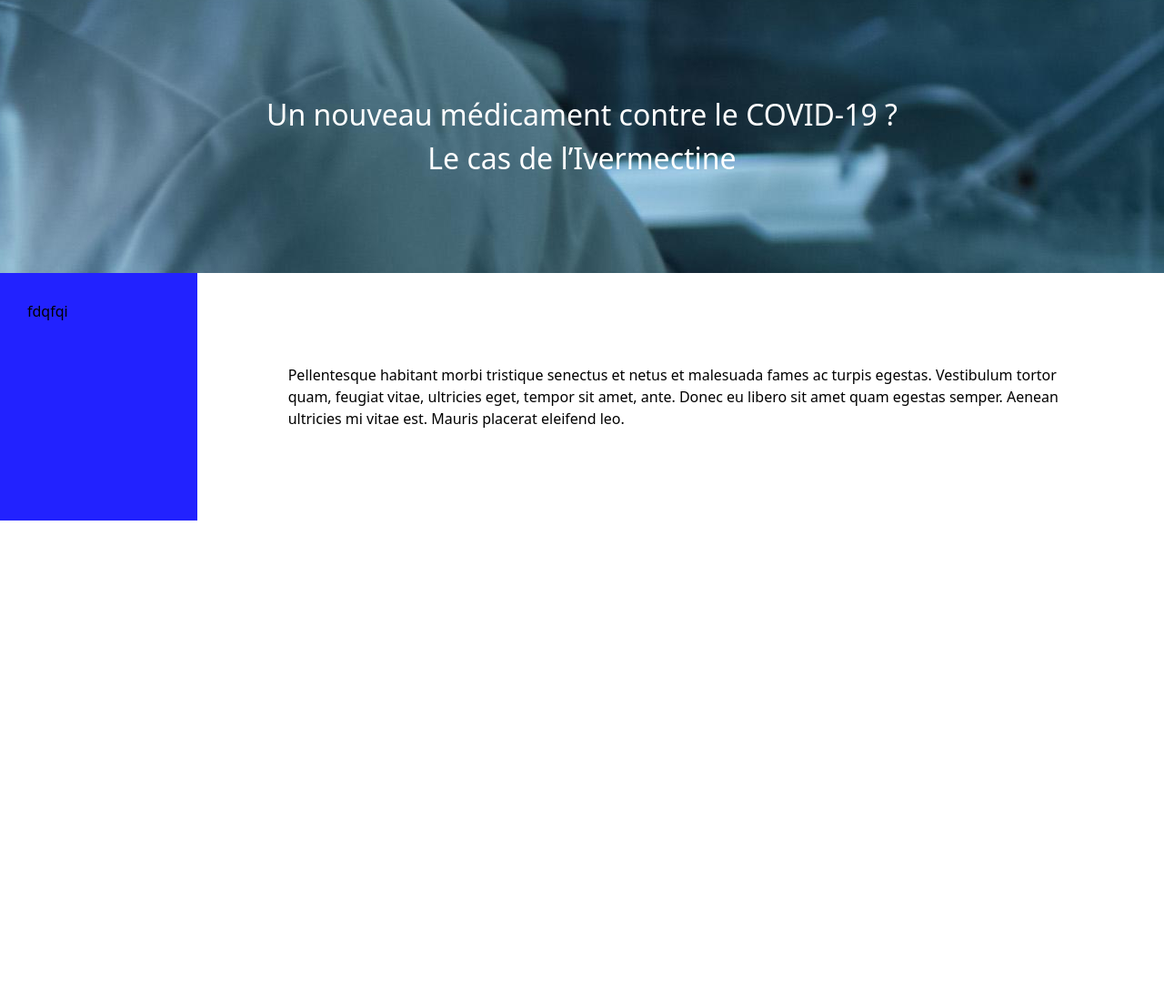
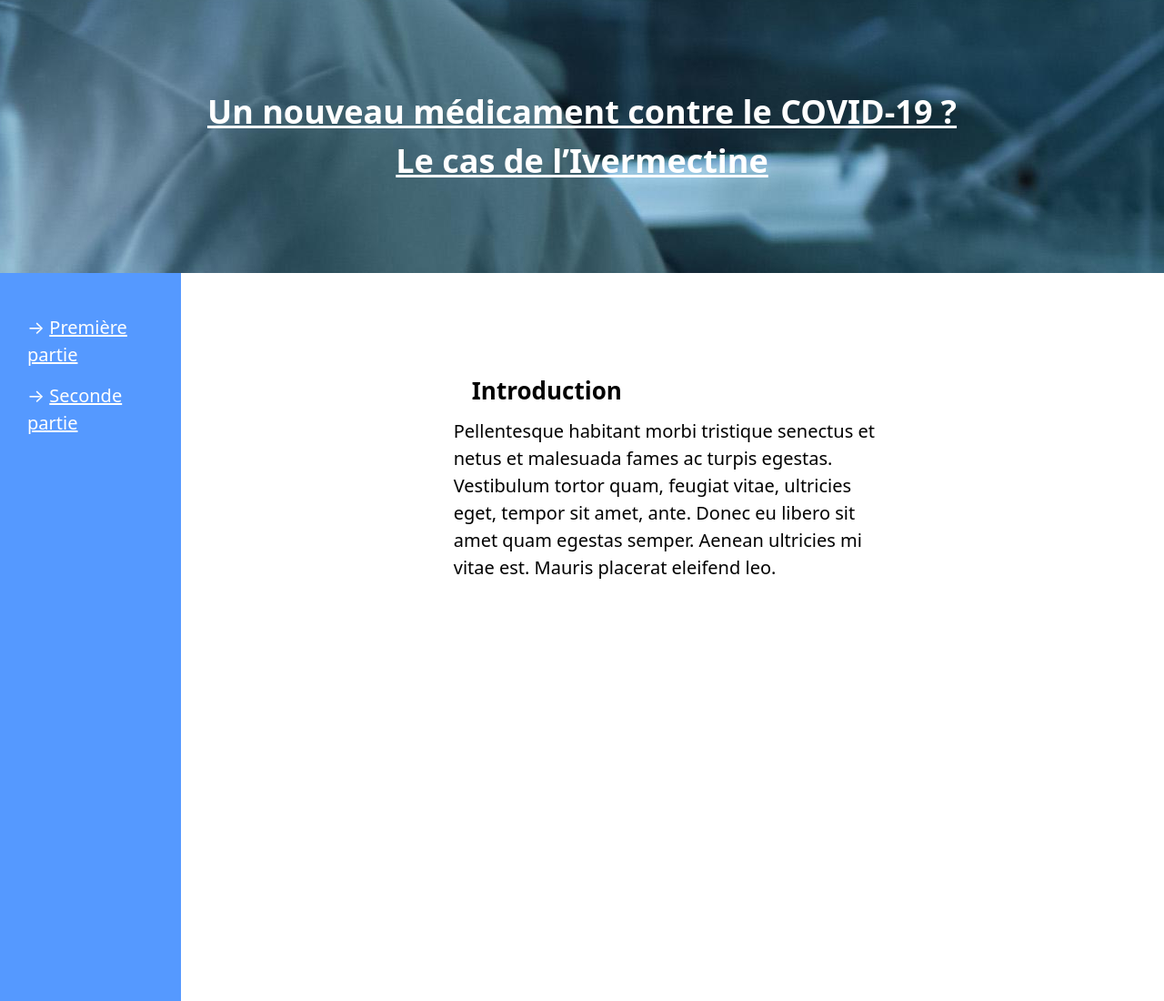
Before and after one commit to Raphac-sh/Article-Ivermectine, a plain HTML site: page index.html in a window 1280 px wide. Shown: the whole page at 91% size. Before the commit the page ends 800 px from the top, so only its background shows below. Drawn offline with nearby package versions, Linux system fonts and the light colour scheme.

Commit message:
Added styling of navbar, content and titles

```diff
--- a/index.html
+++ b/index.html
@@ -15,11 +15,15 @@
   <nav>
       <ul>
           <li>
-              <a href=#>fdqfqi</a>
+              <a href=#>Première partie</a>
+          </li>
+          <li>
+              <a href=#>Seconde partie</a>
           </li>
       </ul>
   </nav>
   <div id="content">
+     <h1>Introduction</h1>
      <p>Pellentesque habitant morbi tristique senectus et netus et
      malesuada fames ac turpis egestas. Vestibulum tortor quam,
      feugiat vitae, ultricies eget, tempor sit amet, ante. Donec eu
--- a/style.css
+++ b/style.css
@@ -11,7 +11,9 @@ header {
 header .title {
   text-align: center;
   color: #FFFFFF;
-  font-size: 32px;
+  font-size: 36px;
+  font-weight: bold;
+  text-decoration: underline;
 }
 
 main {
@@ -20,13 +22,39 @@ main {
 }
 
 nav {
+  height: 100vh;
+
+  color: #fff;
+  background-color: #59F;
+  font-size: 20px;
+
   display: block;
   padding: 30px;
-  background-color: #22F;
   width: 20%;
 }
 
+nav ul li {
+  margin: 15px 0;
+}
+
+nav ul li:before {
+  content: "\2192 \0020";
+}
+
+nav ul li a {
+  text-decoration: underline;
+}
+
 #content {
-    width: 100%;
-    padding: 100px;
+  width: 100%;
+  padding: 100px 300px;
+
+  font-size: 20px;
 }
+
+#content h1 {
+  font-size: 26px;
+  font-weight: bold;
+  margin: 10px;
+  margin-left: 20px;
+}
```
